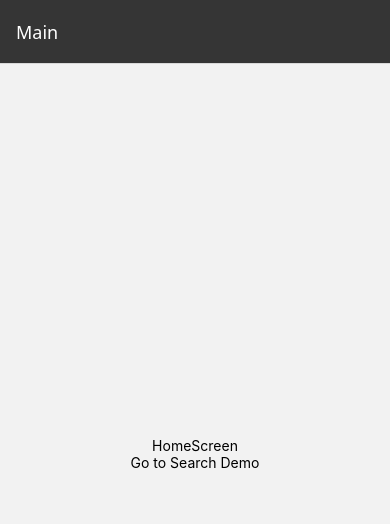
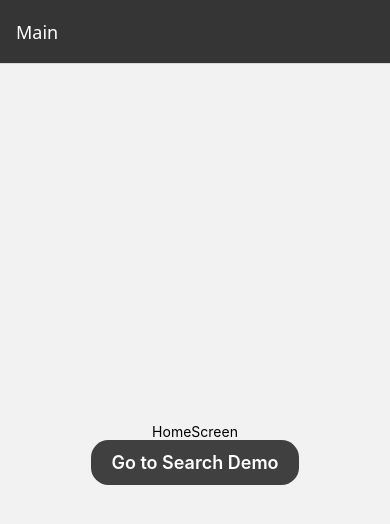
Before and after one commit to merdanusa/food-app, a React Native app: screen /Search in a window 390 px wide. Shown: the top 524 px of the page. Built offline with nearby package versions, Linux system fonts and the light colour scheme.

Commit message:
Update HomeScreen.jsx

```diff
--- a/src/screens/HomeScreen.jsx
+++ b/src/screens/HomeScreen.jsx
@@ -8,8 +8,20 @@ const HomeScreen = () => {
   return (
     <View style={{ flex: 1, alignItems: "center", justifyContent: "center" }}>
       <Text>HomeScreen</Text>
-      <TouchableOpacity onPress={() => navigation.navigate("Search")}>
-        <Text>Go to Search Demo</Text>
+      <TouchableOpacity
+        style={{
+          backgroundColor: "#404040",
+          paddingVertical: 12,
+          paddingHorizontal: 20,
+          borderRadius: 17.5,
+          alignItems: "center",
+        }}
+        onPress={() => navigation.navigate("Search")}
+        activeOpacity={0.7}
+      >
+        <Text style={{ color: "#fff", fontSize: 18, fontWeight: "600" }}>
+          Go to Search Demo
+        </Text>
       </TouchableOpacity>
     </View>
   );
```
